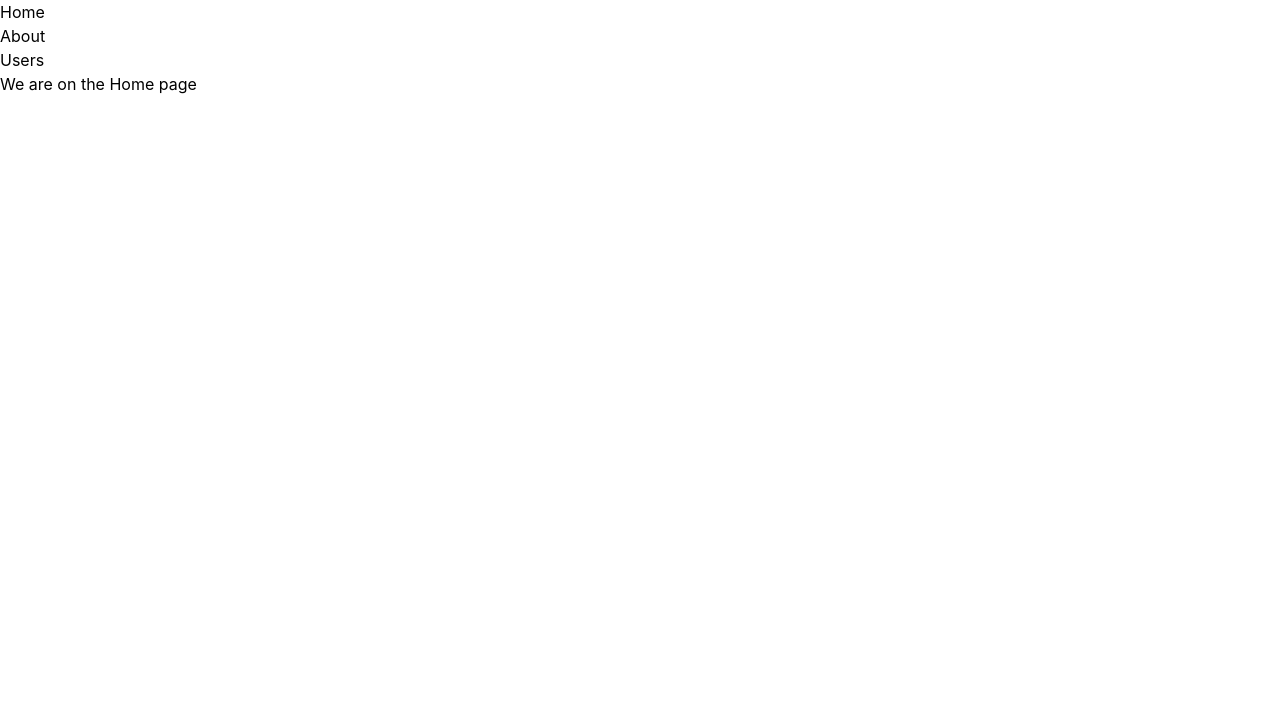
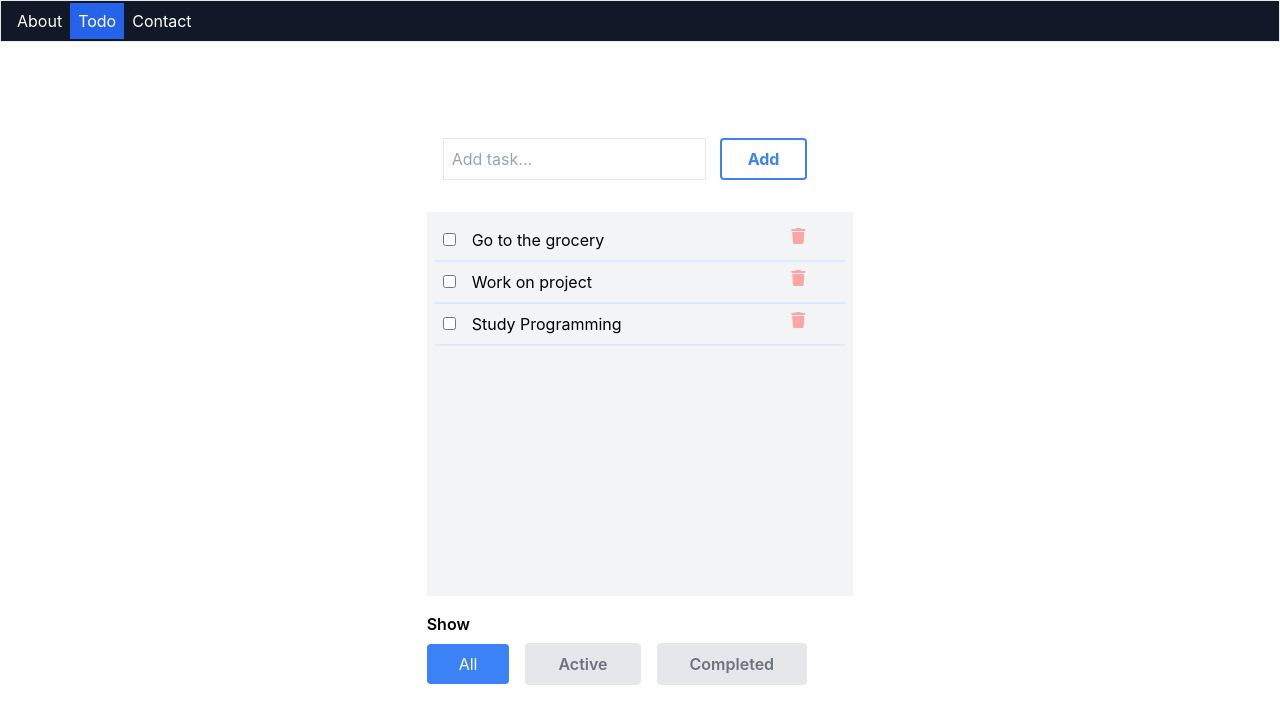
Before and after one commit to krokhale/cohort-16a-react-demo, a React (Create React App) app: page /todo in a window 1280 px wide. Shown: the top 724 px of the page. Built offline with nearby package versions, Linux system fonts and the light colour scheme.

Commit message:
checking in

```diff
--- a/public/index.html
+++ b/public/index.html
@@ -9,6 +9,7 @@
       name="description"
       content="Web site created using create-react-app"
     />
+    <link rel="stylesheet" href="https://cdnjs.cloudflare.com/ajax/libs/font-awesome/5.15.4/css/all.min.css" integrity="sha512-1ycn6IcaQQ40/MKBW2W4Rhis/DbILU74C1vSrLJxCq57o941Ym01SwNsOMqvEBFlcgUa6xLiPY/NS5R+E6ztJQ==" crossorigin="anonymous" referrerpolicy="no-referrer" />
     <link href="https://unpkg.com/tailwindcss@^2/dist/tailwind.min.css" rel="stylesheet" />
 
     <link rel="apple-touch-icon" href="%PUBLIC_URL%/logo192.png" />
--- /dev/null
+++ b/src/About.js
@@ -0,0 +1,11 @@
+import React, {useState, useEffect} from 'react';
+
+function About(props) {
+    return (
+        <div>
+            this is the about component
+        </div>
+    );
+}
+
+export default About;
--- a/src/App.js
+++ b/src/App.js
@@ -12,14 +12,17 @@ import {
     Route,
     Link
 } from "react-router-dom";
+import About from './About'
+import Todo from "./Todo";
+import Contact from "./Contact";
 
 function Home() {
     return <h1>We are on the Home page</h1>;
 }
 
-function About() {
-    return <h2>We are on the about page</h2>;
-}
+// function About() {
+//     return <h2>We are on the about page</h2>;
+// }
 
 function Users() {
     return <h2>We are on the users page</h2>;
@@ -82,16 +85,30 @@ function App() {
 
       <Router>
           <div>
-              <nav>
+              {/*<nav>*/}
+              {/*    <ul>*/}
+              {/*        <li>*/}
+              {/*            <Link to="/">Home</Link>*/}
+              {/*        </li>*/}
+              {/*        <li>*/}
+              {/*            <Link to="/about">About</Link>*/}
+              {/*        </li>*/}
+              {/*        <li>*/}
+              {/*            <Link to="/users">Users</Link>*/}
+              {/*        </li>*/}
+              {/*    </ul>*/}
+              {/*</nav>*/}
+
+              <nav className={'border p-2 bg-gray-900'}>
                   <ul>
-                      <li>
-                          <Link to="/">Home</Link>
+                      <li className={'inline p-2 text-white'}>
+                          <Link to="/">About</Link>
                       </li>
-                      <li>
-                          <Link to="/about">About</Link>
+                      <li className={'inline p-2 bg-blue-600 text-white'}>
+                          <Link to="/todo">Todo</Link>
                       </li>
-                      <li>
-                          <Link to="/users">Users</Link>
+                      <li className={'inline p-2 text-white'}>
+                          <Link to="/contact">Contact</Link>
                       </li>
                   </ul>
               </nav>
@@ -177,14 +194,14 @@ function App() {
               {/* A <Switch> looks through its children <Route>s and
             renders the first one that matches the current URL. */}
               <Switch>
-                  <Route path="/about">
-                      <About />
+                  <Route path="/contact">
+                      <Contact />
                   </Route>
-                  <Route path="/users">
-                      <Users />
+                  <Route path="/todo">
+                      <Todo />
                   </Route>
                   <Route path="/">
-                      <Home />
+                      <About />
                   </Route>
               </Switch>
           </div>
--- /dev/null
+++ b/src/Contact.js
@@ -0,0 +1,11 @@
+import React, {useState, useEffect} from 'react';
+
+function Contact(props) {
+    return (
+        <div>
+            this is the contact component
+        </div>
+    );
+}
+
+export default Contact;
--- /dev/null
+++ b/src/Todo.js
@@ -0,0 +1,79 @@
+import React, {useState, useEffect} from 'react';
+
+// 1. Get information from the input element. So when the user types in something and clicks on add button, you should have access to what was typed.
+// 2. Display OR add the item to the list
+// 3. Show All, Active and completed
+
+function Todo(props) {
+    return (
+        <>
+            <div className={'flex justify-center mt-20'}>
+                <div className={' h-96 w-1/3'}>
+
+
+                    <div className={'flex p-4'}>
+                        <div className={'w-2/3'}>
+                            <input placeholder={'Add task...'} type="text" className={'border p-2 w-full'}/>
+                        </div>
+
+                        <div className={'w-1/3 flex justify-center'}>
+                            <button className={'border-2 border-blue-500 text-blue-500 font-bold rounded w-2/3 mr-4'}>Add</button>
+                        </div>
+
+                    </div>
+
+
+                    <div className={'bg-gray-100 h-full p-2 mt-4'}>
+
+                        <ul>
+                            <li className={'flex relative p-2 border-b-2 border-blue-100'}>
+                                <div className={'mr-4'}>
+                                    <input type="checkbox"/>
+                                </div>
+                                <div className={''}>
+                                    Go to the grocery
+                                    <i className={'fa fa-trash absolute right-10 text-red-300'}/>
+                                </div>
+                            </li>
+
+                            <li className={'flex relative p-2 border-b-2 border-blue-100'}>
+                                <div className={'mr-4'}>
+                                    <input type="checkbox"/>
+                                </div>
+                                <div className={''}>
+                                    Work on project
+                                    <i className={'fa fa-trash absolute right-10 text-red-300'}/>
+                                </div>
+                            </li>
+
+                            <li className={'flex relative p-2 border-b-2 border-blue-100'}>
+                                <div className={'mr-4'}>
+                                    <input type="checkbox"/>
+                                </div>
+                                <div className={''}>
+                                    Study Programming
+                                    <i className={'fa fa-trash absolute right-10 text-red-300'}/>
+                                </div>
+                            </li>
+                        </ul>
+
+                    </div>
+
+                    <div className={'mt-4'}>
+                        <h2 className={'font-semibold'}>Show</h2>
+                        <button className={'mt-2 mr-4 px-8 py-2 rounded bg-blue-500 text-white'}>All</button>
+                        <button className={'border mr-4 px-8 py-2 rounded bg-gray-200 text-gray-500 font-semibold'}>Active</button>
+                        <button className={'border px-8 py-2 rounded bg-gray-200 text-gray-500 font-semibold'}>Completed</button>
+
+                    </div>
+
+
+                </div>
+
+            </div>
+
+        </>
+    );
+}
+
+export default Todo;
```
